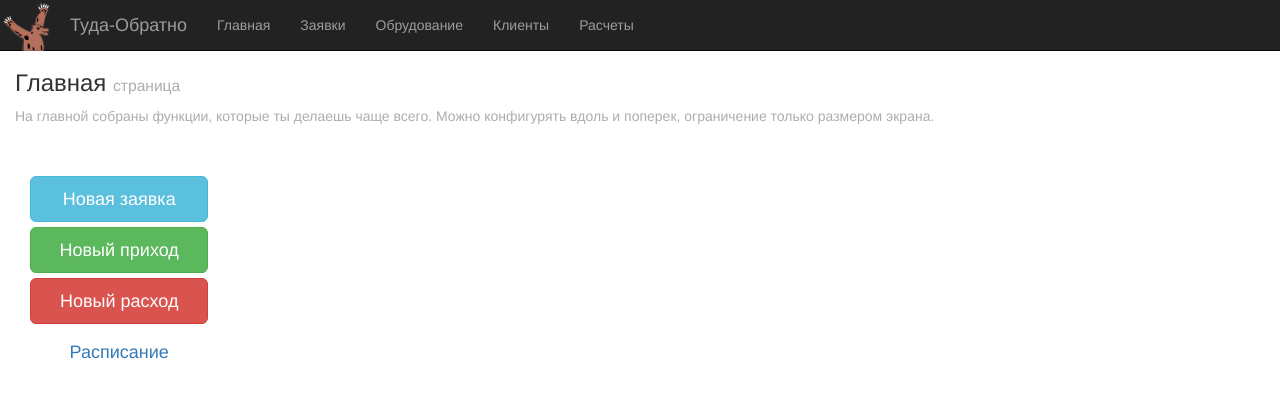
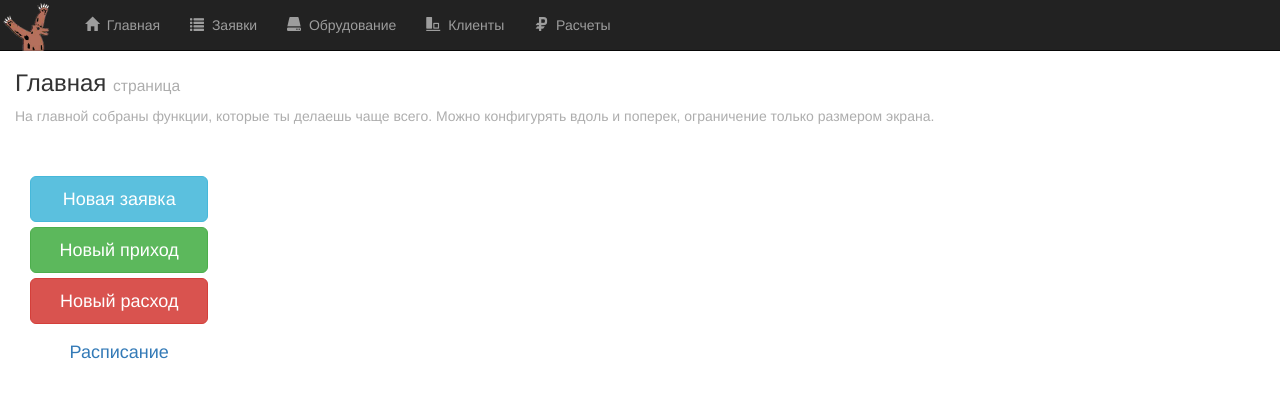
Before and after one commit to gluck-59/midved, a CodeIgniter app: page /database/index.php/welcome/index in a window 1280 px wide. Shown: the top 420 px of the page. Run offline with CodeIgniter, Linux system fonts and the light colour scheme; data that the repository does not hold is empty.

Commit message:
иконки главного

```diff
--- a/application/controllers/Welcome.php
+++ b/application/controllers/Welcome.php
@@ -33,27 +33,12 @@ class Welcome extends CI_Controller
 		$this->request = $this->RequestModel->getRequests();
 		$this->equipment = $this->equipmentModel->getEquipment();
 
-//prettyDump($this->request);
+//prettyDump($this);
 
 		$this->load->view('header');
 		$this->load->view('main', ['customers' => $this->customer, 'requests' => $this->request, 'equipments' => $this->equipment]);
 		$this->load->view('footer');
 	}
 
-//	public function request()
-//	{
-//		$this->request = $this->request->getRequests();
-//		$this->load->view('header');
-//		$this->load->view('request', ['request' => $this->request]);
-//		$this->load->view('footer');
-//	}
-
-	public function two()
-	{
-		$this->load->view('header');
-		$this->load->view('two', ['page' => __FUNCTION__]);
-		$this->load->view('footer');
-	}
-
 
 }
--- a/application/views/header.php
+++ b/application/views/header.php
@@ -1,5 +1,6 @@
 <?php
 defined('BASEPATH') OR exit('No direct script access allowed');
+
 ?>
 <!DOCTYPE html>
 <html lang="ru">
@@ -17,7 +18,6 @@ defined('BASEPATH') OR exit('No direct script access allowed');
 	<link rel="stylesheet" href="/application/css/style.css">
 	<link rel="stylesheet" href="/application/css/bootstrap-select/bootstrap-select.min.css">
 </head>
-
 <body>
 
 
@@ -32,15 +32,15 @@ defined('BASEPATH') OR exit('No direct script access allowed');
 				<span class="icon-bar"></span>
 				<span class="icon-bar"></span>
 			</button>
-			<a class="navbar-brand" href="#">Туда-Обратно</a>
+<!--			<a class="navbar-brand" href="#">Туда-Обратно</a>-->
 		</div>
 		<div id="navbar" class="collapse navbar-collapse">
 			<ul class="nav navbar-nav">
-				<li><a href="/">Главная</a></li>
-				<li><a href="/request">Заявки</a></li>
-				<li><a href="/equipment">Обрудование</a></li>
-				<li><a href="/customer">Клиенты</a></li>
-				<li><a href="/payment">Расчеты</a></li>
+				<li><a href="/"><i class="glyphicon glyphicon-home"></i>&nbsp;&nbsp;Главная</a></li>
+				<li><a href="/request"><i class="glyphicon glyphicon-list"></i>&nbsp;&nbsp;Заявки</a></li>
+				<li><a href="/equipment"><i class="glyphicon glyphicon-hdd"></i>&nbsp;&nbsp;Обрудование</a></li>
+				<li><a href="/customer"><i class="glyphicon glyphicon-object-align-bottom"></i>&nbsp;&nbsp;Клиенты</a></li>
+				<li><a href="/payment"><i class="glyphicon glyphicon-ruble"></i>&nbsp;&nbsp;Расчеты</a></li>
 			</ul>
 		</div><!--/.nav-collapse -->
 	</div>
--- a/index.php
+++ b/index.php
@@ -53,14 +53,15 @@
  *
  * NOTE: If you change these, also change the error_reporting() code below
  */
-	define('ENVIRONMENT', isset($_SERVER['CI_ENV']) ? $_SERVER['CI_ENV'] : 'development');
+//	define('ENVIRONMENT', isset($_SERVER['CI_ENV']) ? $_SERVER['CI_ENV'] : 'development');
+	define('ENVIRONMENT', ($_SERVER['SERVER_ADDR'] == '127.0.0.1' || $_SERVER['SERVER_ADDR'] == 'localhost' || $_SERVER['SERVER_ADDR'] == '::1' ? 'development' : 'production'));
 
 /*
  *---------------------------------------------------------------
  * ERROR REPORTING
  *---------------------------------------------------------------
  *
- * Different environments will require different levels of error reporting.
+ * Different environments willл require different levels of error reporting.
  * By default development will show errors but testing and live will hide them.
  */
 switch (ENVIRONMENT)
```
